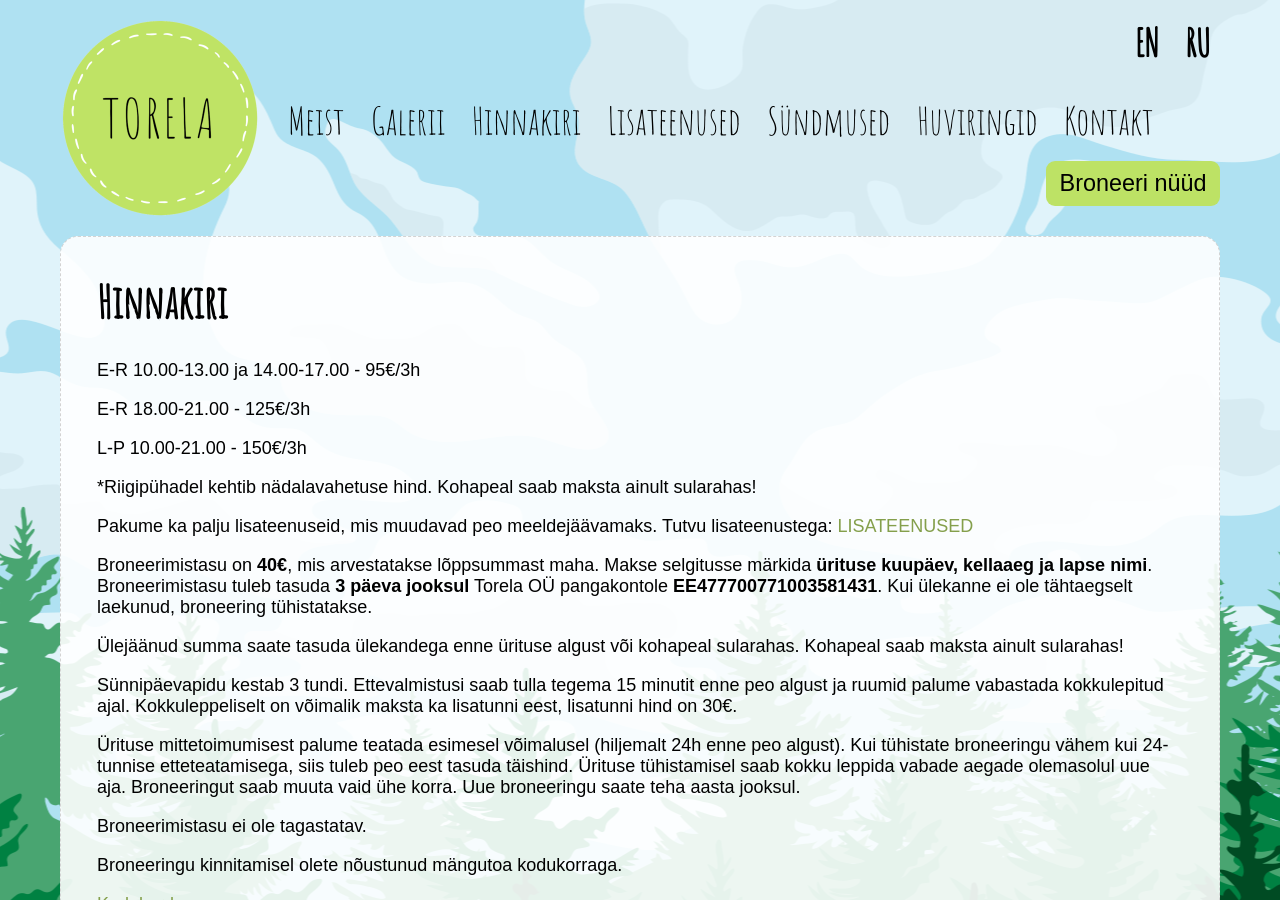
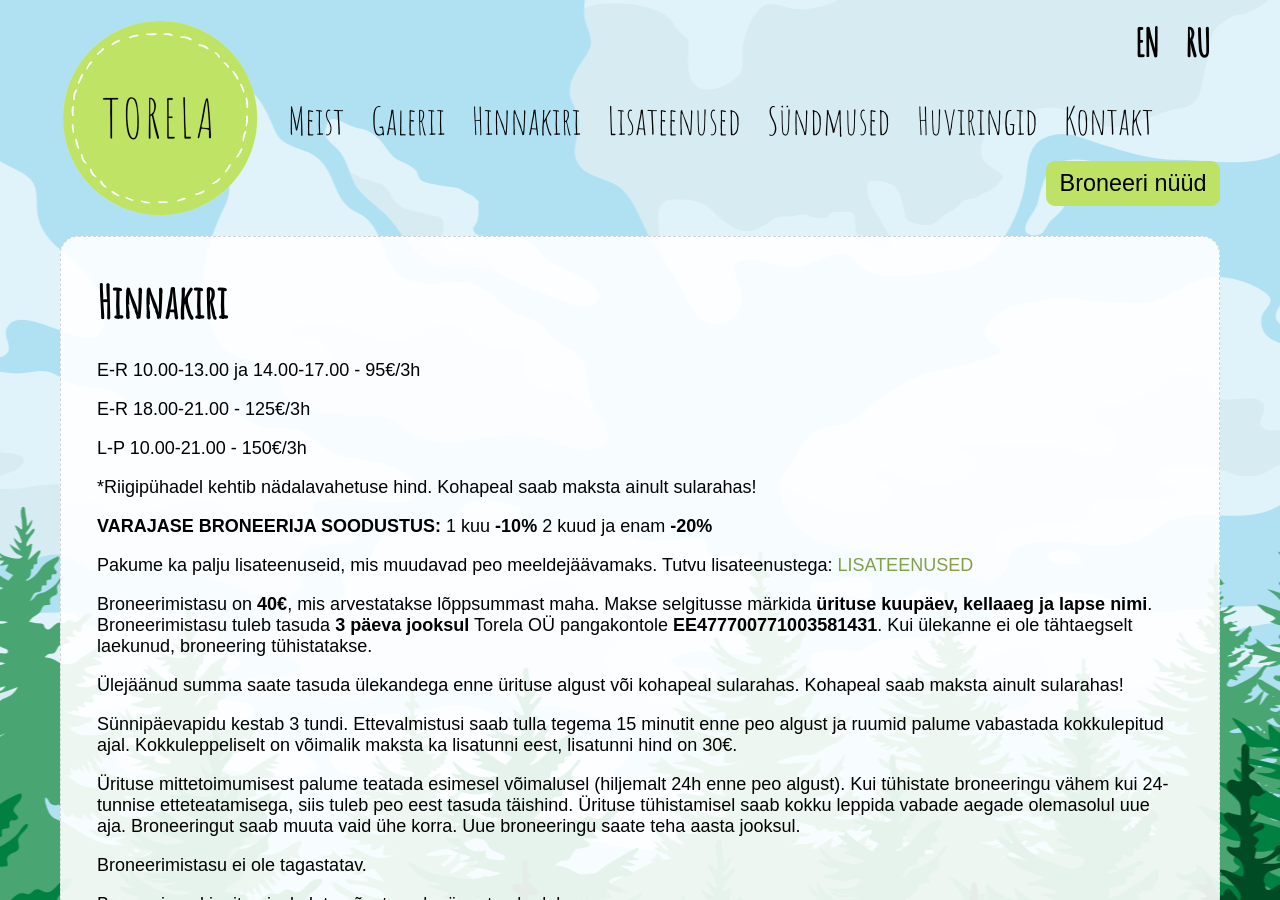
Before and after one commit to mypsik/torela, a Jekyll site: the page built from hinnakiri/index.md, in a window 1280 px wide and 900 px high. Built offline with Jekyll 4.4.1, drawn with Linux system fonts in a browser that asks for light colours.

Commit message:
Update index.md

```diff
--- a/hinnakiri/index.md
+++ b/hinnakiri/index.md
@@ -16,6 +16,10 @@ L-P 10.00-21.00 - 150€/3h
 *Riigipühadel kehtib nädalavahetuse hind.
 Kohapeal saab maksta ainult sularahas!
 
+**VARAJASE BRONEERIJA SOODUSTUS:**
+1 kuu **-10%**
+2 kuud ja enam **-20%**
+
 Pakume ka palju lisateenuseid, mis muudavad peo meeldejäävamaks. Tutvu lisateenustega: [LISATEENUSED](/lisateenused/)
 
 
```
